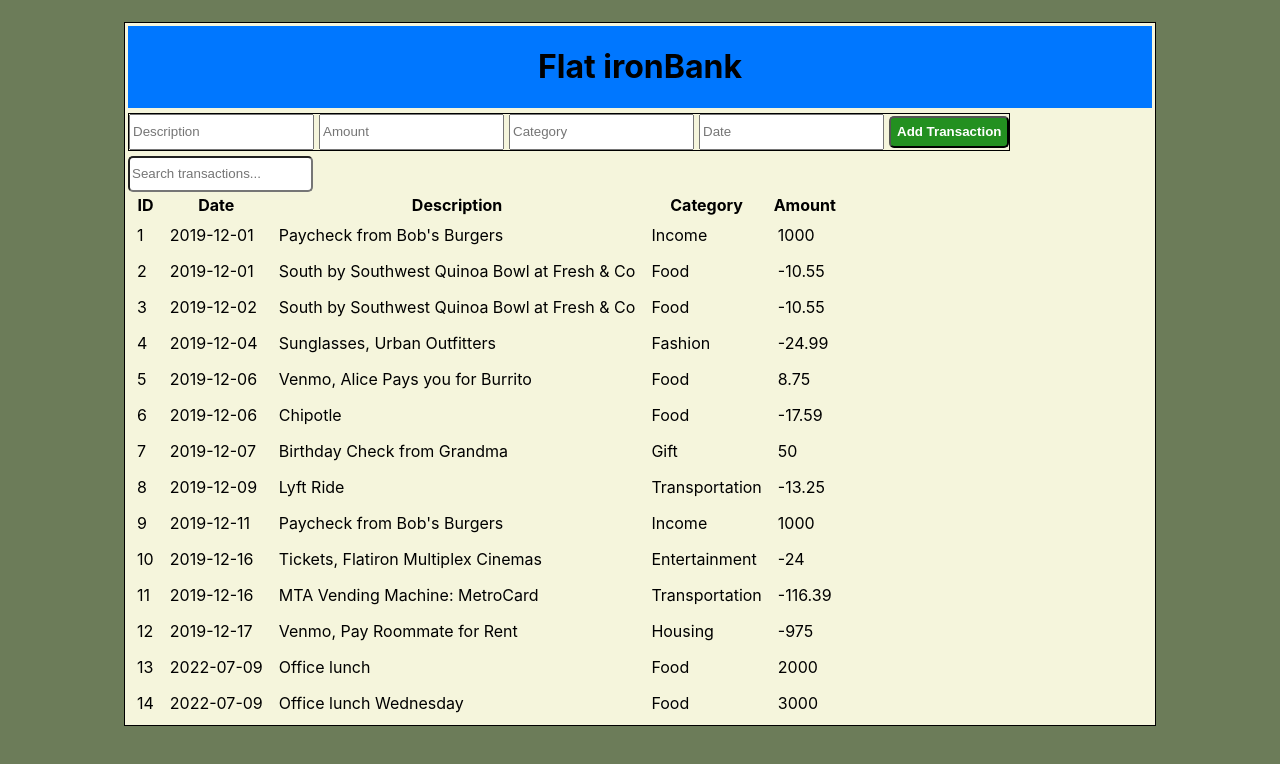
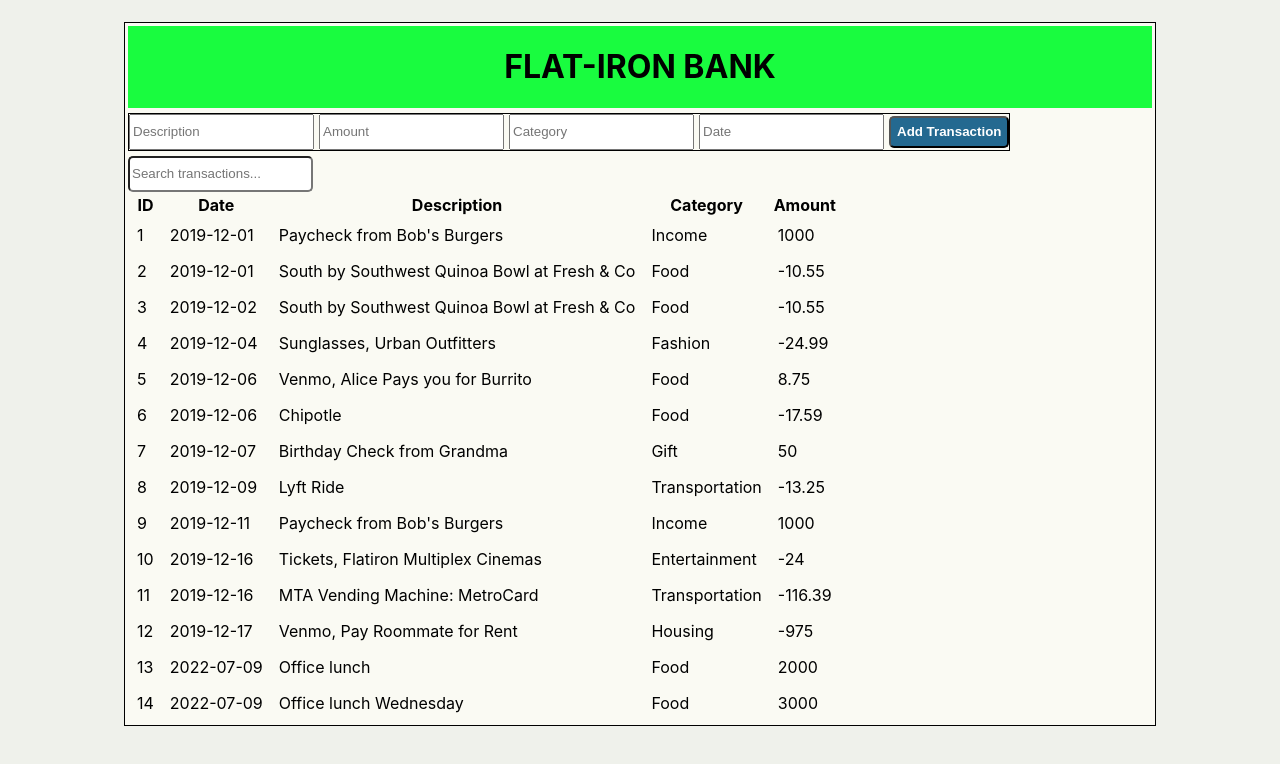
Before and after one commit to Mariegacheri/Phase-2-Code-Challenge-Bank-of-Flatiron, a React (Create React App) app: page / in a window 1280 px wide. Shown: the top 764 px of the page. Built offline with nearby package versions, Linux system fonts and the light colour scheme.

Commit message:
completed assignment

```diff
--- a/src/App.css
+++ b/src/App.css
@@ -1,11 +1,11 @@
 .root{
-  height: 100vh;
+  height: 200vh;
 }
 #Siteheader{
   display: flex;
   align-items: center;
   justify-content: center;
-  background-color: rgb(0, 119, 255);
+  background-color: rgb(25, 252, 63);
 
 }
 
@@ -14,7 +14,7 @@ body{
   display: flex;
   flex-direction: column;
   align-items: center;
-  background-color: #6C7C59;
+  background-color: #eff1eb;
 }
 #tablerow{
   border: 2px solid black;
@@ -53,7 +53,7 @@ body{
 #transactionButton{
   height: 32px;
   color: white;
-  background-color: #008000da;
+  background-color: #005180da;
   font-weight: 700;
   border-radius: 5px;
 }
@@ -61,7 +61,7 @@ body{
   background-color: #014421;
 }
 #transactionButton:active{
-  background-color: #228B22;
+  background-color: #1d20c5;
   color: black;
 }
 #parentdiv{
@@ -69,5 +69,5 @@ body{
   padding: 3px;
   margin: 20px;
   border: 1px solid black;
-  background-color: beige;
+  background-color: rgb(250, 250, 243);
 }
--- a/src/App.js
+++ b/src/App.js
@@ -23,7 +23,7 @@ const App = () => {
 
   return (
     <div id='parentdiv'>
-      <div id='Siteheader'><h1>Flat ironBank</h1></div>
+      <div id='Siteheader'><h1>FLAT-IRON BANK</h1></div>
       <TransactionForm onAddTransaction={handleAddTransaction} />
       <SearchBar searchTerm={searchTerm} onSearchChange={setSearchTerm} />
       <TransactionTable transactions={filteredTransactions} />
```
Also changed, not shown: package.json (+7 -1 lines), 1 other file (tests, documents, lock files or other folders).
